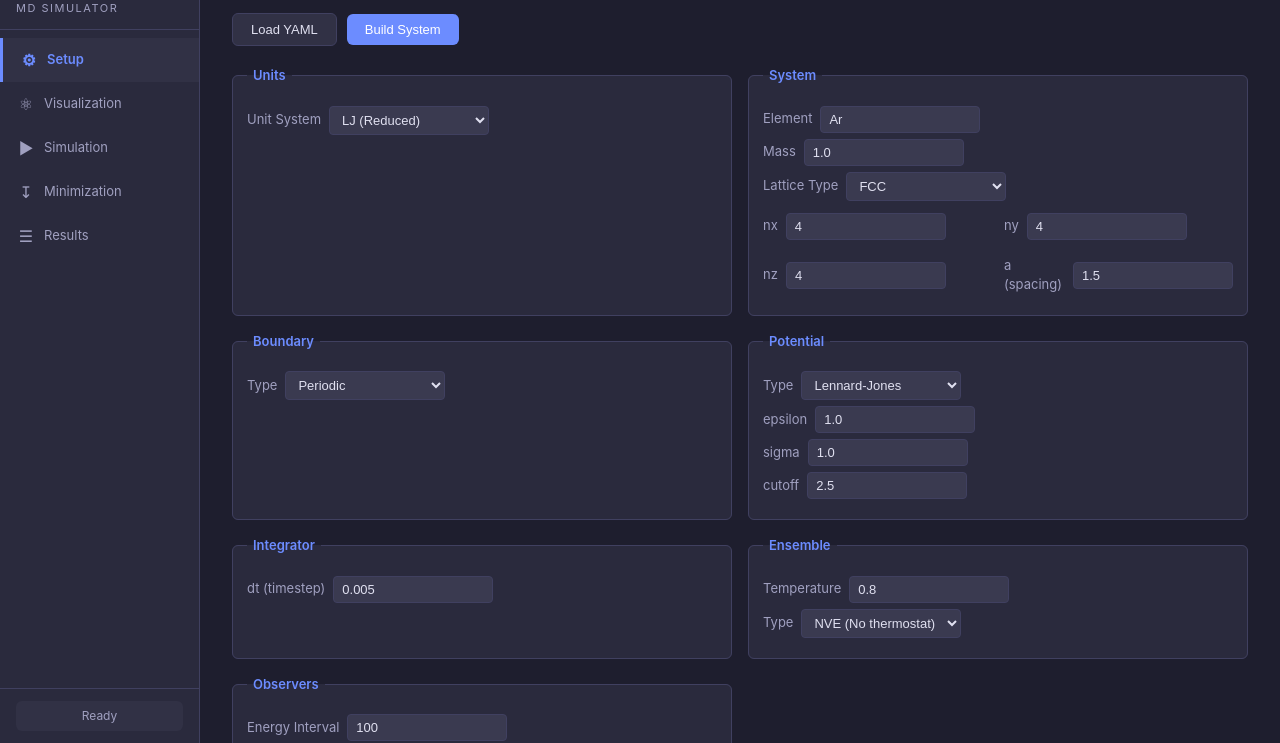
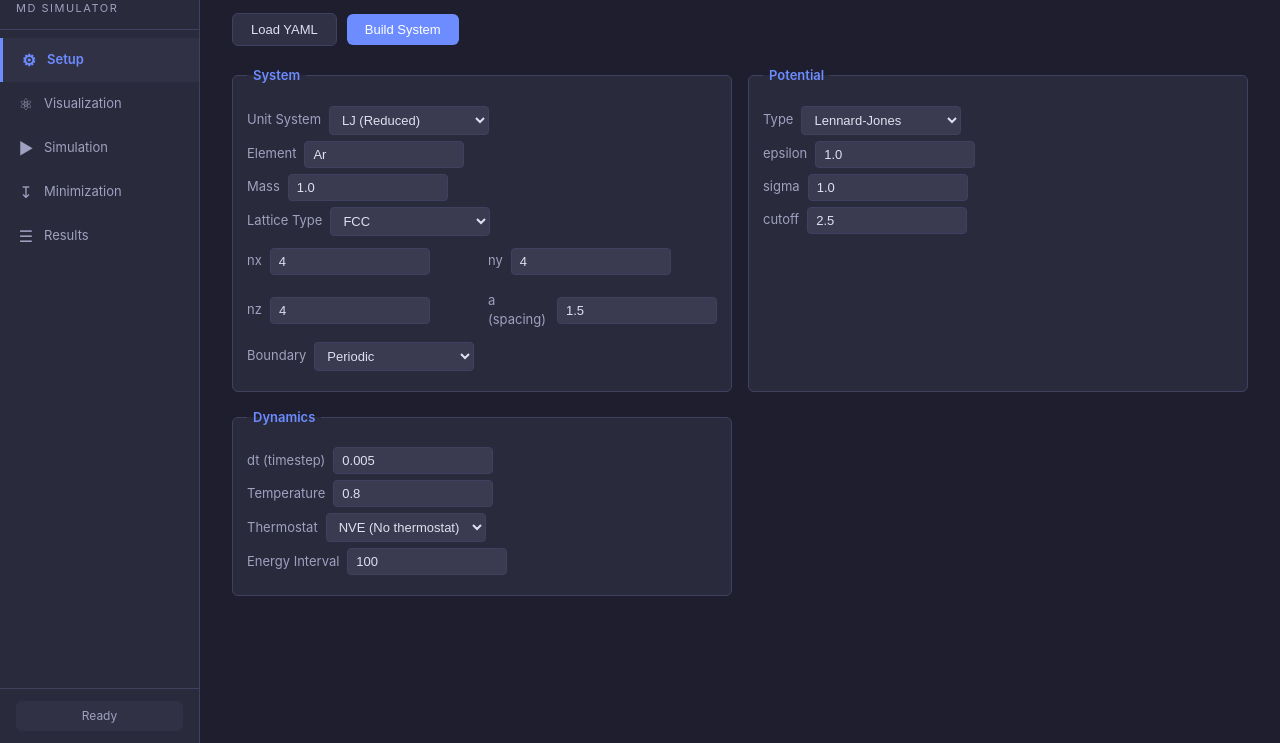
Before and after one commit to stanfordbshan/pyMD, a plain HTML site: page gui/ui/index.html in a window 1280 px wide. Shown: the part 57-800 px from the top of the page. Drawn offline with Linux system fonts and the light colour scheme.

Commit message:
Consolidate Setup panel from 7 fieldsets into 3 logical groups
Merge Units/System/Boundary into "System", Integrator/Ensemble/Observers
into "Dynamics", keeping Potential unchanged. All element IDs preserved.

```diff
--- a/gui/ui/index.html
+++ b/gui/ui/index.html
@@ -50,9 +50,9 @@
         </div>
 
         <div class="form-grid">
-          <!-- Units -->
+          <!-- System -->
           <fieldset class="form-section">
-            <legend>Units</legend>
+            <legend>System</legend>
             <label>Unit System
               <select id="cfg-units">
                 <option value="LJ" selected>LJ (Reduced)</option>
@@ -61,11 +61,6 @@
                 <option value="SI">SI</option>
               </select>
             </label>
-          </fieldset>
-
-          <!-- System -->
-          <fieldset class="form-section">
-            <legend>System</legend>
             <label>Element <input type="text" id="cfg-element" value="Ar"></label>
             <label>Mass <input type="number" id="cfg-mass" value="1.0" step="0.1"></label>
             <label>Lattice Type
@@ -95,12 +90,7 @@
               <label>box ly <input type="number" id="cfg-pos-ly" value="100.0" step="1"></label>
               <label>box lz <input type="number" id="cfg-pos-lz" value="100.0" step="1"></label>
             </div>
-          </fieldset>
-
-          <!-- Boundary -->
-          <fieldset class="form-section">
-            <legend>Boundary</legend>
-            <label>Type
+            <label>Boundary
               <select id="cfg-boundary">
                 <option value="periodic" selected>Periodic</option>
                 <option value="open">Open</option>
@@ -136,17 +126,12 @@
             </div>
           </fieldset>
 
-          <!-- Integrator -->
+          <!-- Dynamics -->
           <fieldset class="form-section">
-            <legend>Integrator</legend>
+            <legend>Dynamics</legend>
             <label>dt (timestep) <input type="number" id="cfg-dt" value="0.005" step="0.001"></label>
-          </fieldset>
-
-          <!-- Ensemble -->
-          <fieldset class="form-section">
-            <legend>Ensemble</legend>
             <label>Temperature <input type="number" id="cfg-thermo-temp" value="0.8" step="0.1"></label>
-            <label>Type
+            <label>Thermostat
               <select id="cfg-thermostat-type">
                 <option value="nve" selected>NVE (No thermostat)</option>
                 <option value="berendsen">Berendsen</option>
@@ -156,11 +141,6 @@
             <div id="thermostat-tau-param" style="display:none;">
               <label>tau (coupling) <input type="number" id="cfg-thermo-tau" value="0.5" step="0.1"></label>
             </div>
-          </fieldset>
-
-          <!-- Observers -->
-          <fieldset class="form-section">
-            <legend>Observers</legend>
             <label>Energy Interval <input type="number" id="cfg-energy-interval" value="100" min="1"></label>
           </fieldset>
         </div>
```
